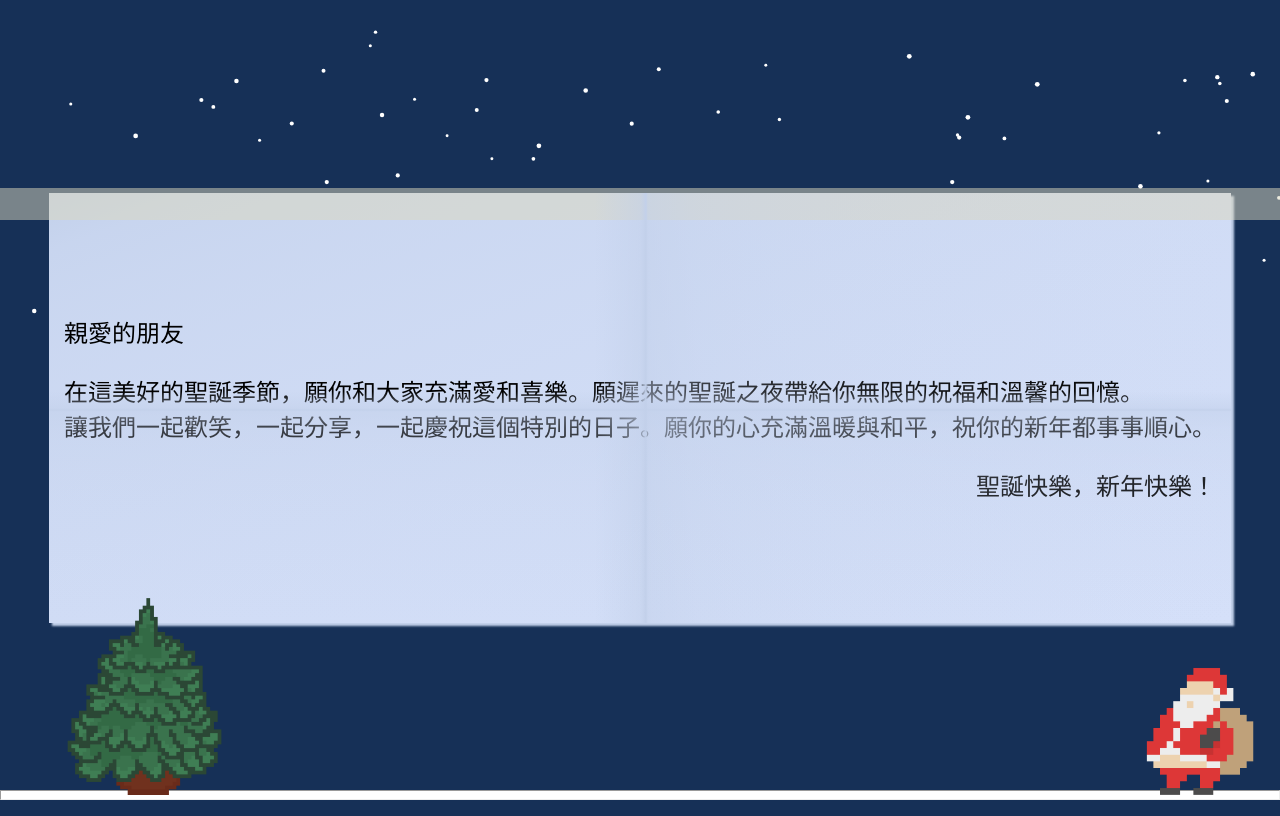
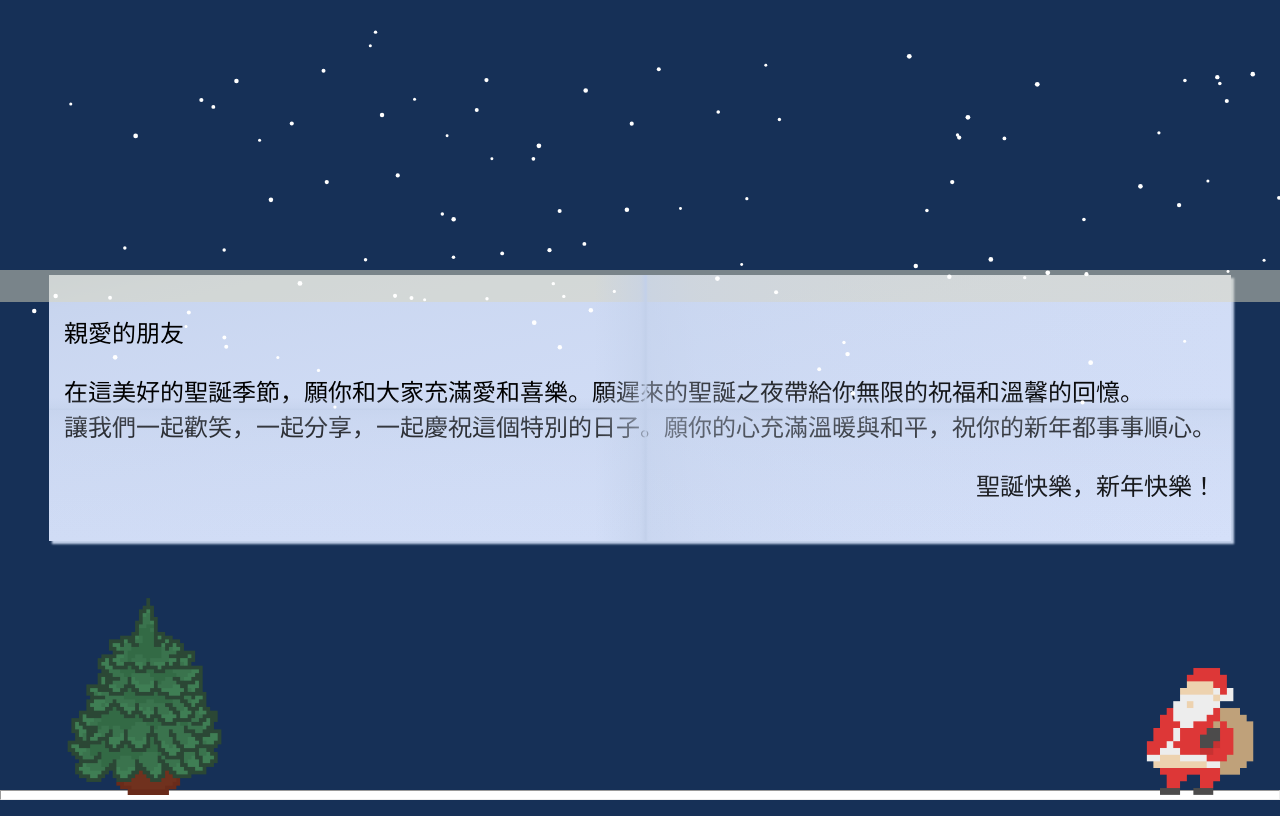
Before and after one commit to garyopen1876/Christmas-Card, a plain HTML site: page index.html in a window 1280 px wide. Drawn offline with nearby package versions, Linux system fonts and the light colour scheme.

Commit message:
adjust outer-frame

```diff
--- a/index.html
+++ b/index.html
@@ -7,12 +7,17 @@
 </head>
 <style>
     :root {
-        --pink: #ecb2ba;
-        --pink-dark: #c6939a;
         --tape-gray: #dbd8be;
         --tape-edge-gray: #b7b49d;
         --transparent: rgba(255, 255, 255, 0);
         background: #163057;
+    }
+
+    body {
+        height: 100vh;
+        display: flex;
+        align-items: center;
+        justify-content: center;
     }
 
     canvas {
@@ -21,13 +26,11 @@
         width: 100%;
         left: 0;
         top: 0;
+        z-index: 2;
     }
 
-    body {
-        height: 100vh;
-        display: flex;
-        align-items: center;
-        justify-content: center;
+    .outer-frame {
+        z-index: 1;
     }
 
     .blue {
@@ -85,6 +88,7 @@
         width: 15rem;
         left: 2rem;
         bottom: 5px;
+        object-fit: contain;
     }
 
     .word {
@@ -95,7 +99,7 @@
         text-align: right;
     }
 
-    .img-word{
+    .img-word {
         position: absolute;
         bottom: 0;
         width: 100%;
@@ -114,13 +118,14 @@
 
     @media screen and (max-width: 600px) {
         .content {
-            font-size: 800%;
+            font-size: 80%;
         }
     }
 </style>
 
 <body>
     <canvas></canvas>
+    <div class="outer-frame">
         <div class="paper blue">
             <div class="top-tape"></div>
             <div class="word">
@@ -140,6 +145,7 @@
             <hr>
             <img src="./assets/Tree.gif" class="tree" alt="Tree">
             <img src="./assets/Santa.gif" class="santa" alt="Santa">
+        </div>
     </div>
 </body>
 <script type="text/babel">
```
Lines whose indentation alone changed are shown as unchanged.
